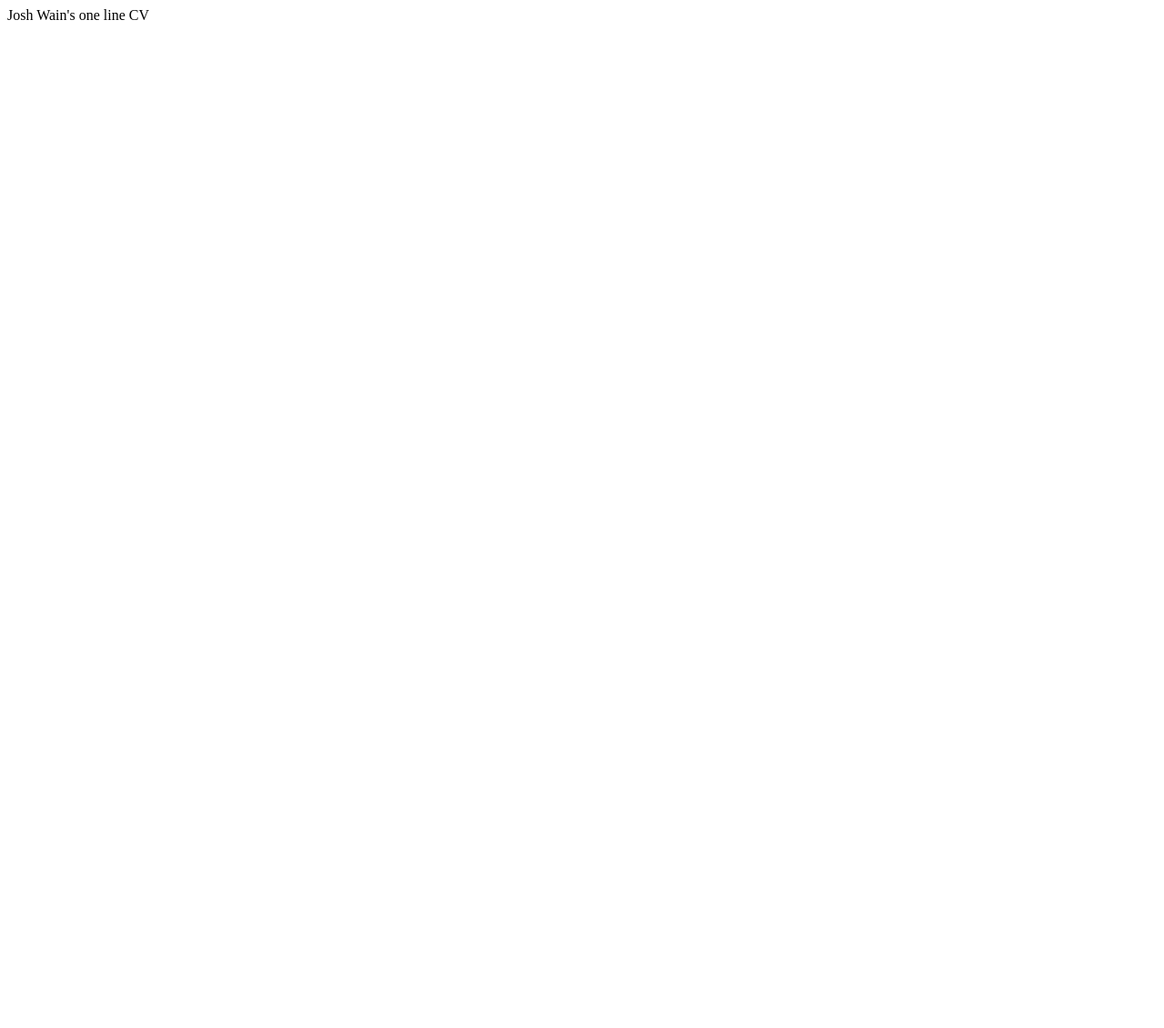
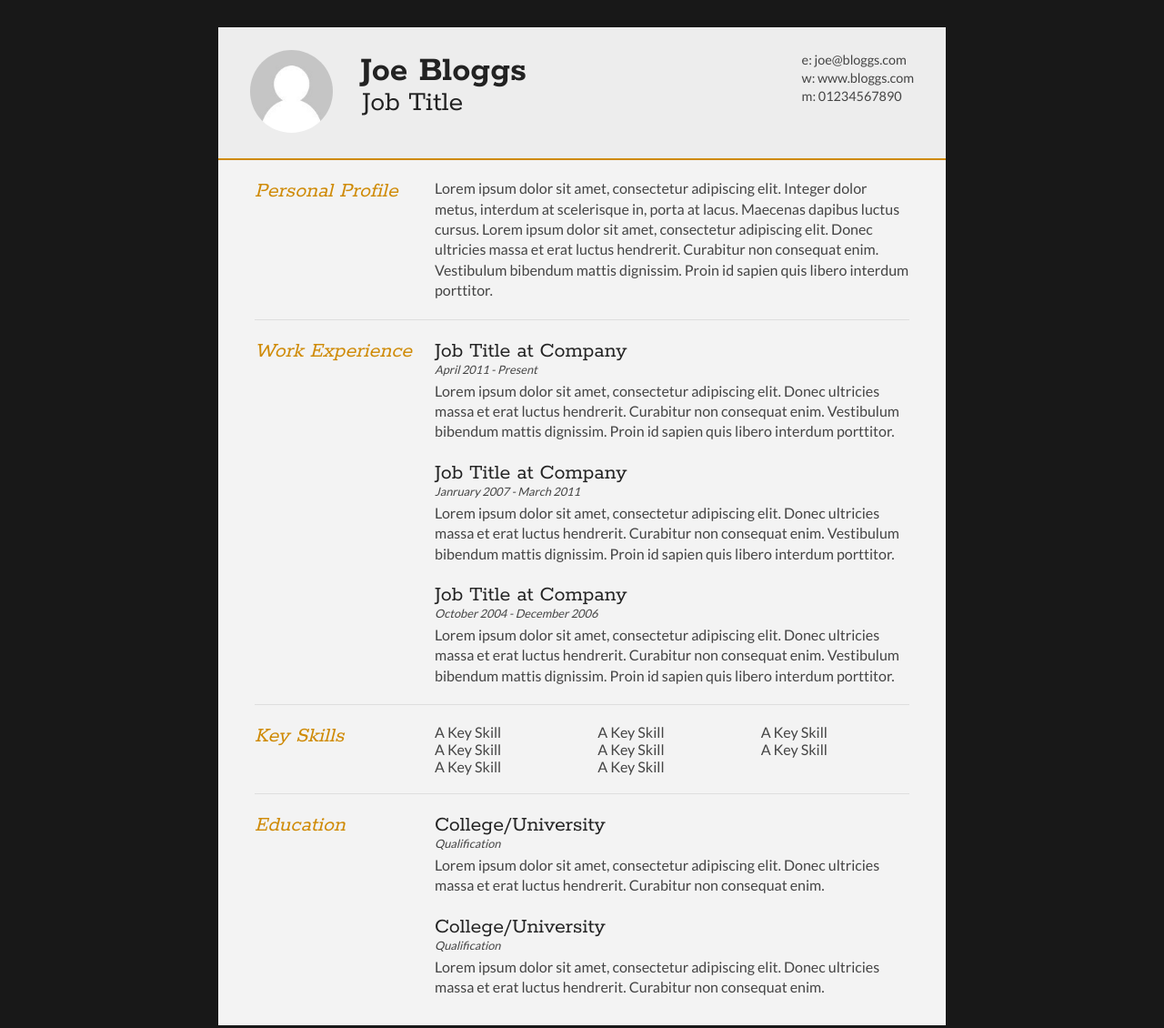
Before and after one commit to Windows03JW/Windows03JW.github.io, a plain HTML site: page index.html in a window 1280 px wide. Shown: the whole page at 91% size. Before the commit the page ends 800 px from the top, so only its background shows below. Drawn offline with Linux system fonts and the light colour scheme.

Commit message:
Added additional files

```diff
--- a/index.html
+++ b/index.html
@@ -1 +1,123 @@
-Josh Wain's one line CV
+<!DOCTYPE html>
+<html>
+<head>
+<title>Joe Bloggs - Curriculum Vitae</title>
+
+<meta name="viewport" content="width=device-width"/>
+<meta name="description" content="The Curriculum Vitae of Joe Bloggs."/>
+<meta charset="UTF-8">
+
+<link type="text/css" rel="stylesheet" href="style.css">
+<link href='http://fonts.googleapis.com/css?family=Rokkitt:400,700|Lato:400,300' rel='stylesheet' type='text/css'>
+
+</head>
+<body id="top">
+<div id="cv" class="instaFade">
+	<div class="mainDetails">
+		<div id="headshot" class="quickFade">
+			<img src="headshot.jpg" alt="Alan Smith" />
+		</div>
+
+		<div id="name">
+			<h1 class="quickFade delayTwo">Joe Bloggs</h1>
+			<h2 class="quickFade delayThree">Job Title</h2>
+		</div>
+
+		<div id="contactDetails" class="quickFade delayFour">
+			<ul>
+				<li>e: <a href="mailto:joe@bloggs.com" target="_blank">joe@bloggs.com</a></li>
+				<li>w: <a href="http://www.bloggs.com">www.bloggs.com</a></li>
+				<li>m: 01234567890</li>
+			</ul>
+		</div>
+		<div class="clear"></div>
+	</div>
+
+	<div id="mainArea" class="quickFade delayFive">
+		<section>
+			<article>
+				<div class="sectionTitle">
+					<h1>Personal Profile</h1>
+				</div>
+
+				<div class="sectionContent">
+					<p>Lorem ipsum dolor sit amet, consectetur adipiscing elit. Integer dolor metus, interdum at scelerisque in, porta at lacus. Maecenas dapibus luctus cursus. Lorem ipsum dolor sit amet, consectetur adipiscing elit. Donec ultricies massa et erat luctus hendrerit. Curabitur non consequat enim. Vestibulum bibendum mattis dignissim. Proin id sapien quis libero interdum porttitor.</p>
+				</div>
+			</article>
+			<div class="clear"></div>
+		</section>
+
+
+		<section>
+			<div class="sectionTitle">
+				<h1>Work Experience</h1>
+			</div>
+
+			<div class="sectionContent">
+				<article>
+					<h2>Job Title at Company</h2>
+					<p class="subDetails">April 2011 - Present</p>
+					<p>Lorem ipsum dolor sit amet, consectetur adipiscing elit. Donec ultricies massa et erat luctus hendrerit. Curabitur non consequat enim. Vestibulum bibendum mattis dignissim. Proin id sapien quis libero interdum porttitor.</p>
+				</article>
+
+				<article>
+					<h2>Job Title at Company</h2>
+					<p class="subDetails">Janruary 2007 - March 2011</p>
+					<p>Lorem ipsum dolor sit amet, consectetur adipiscing elit. Donec ultricies massa et erat luctus hendrerit. Curabitur non consequat enim. Vestibulum bibendum mattis dignissim. Proin id sapien quis libero interdum porttitor.</p>
+				</article>
+
+				<article>
+					<h2>Job Title at Company</h2>
+					<p class="subDetails">October 2004 - December 2006</p>
+					<p>Lorem ipsum dolor sit amet, consectetur adipiscing elit. Donec ultricies massa et erat luctus hendrerit. Curabitur non consequat enim. Vestibulum bibendum mattis dignissim. Proin id sapien quis libero interdum porttitor.</p>
+				</article>
+			</div>
+			<div class="clear"></div>
+		</section>
+
+
+		<section>
+			<div class="sectionTitle">
+				<h1>Key Skills</h1>
+			</div>
+
+			<div class="sectionContent">
+				<ul class="keySkills">
+					<li>A Key Skill</li>
+					<li>A Key Skill</li>
+					<li>A Key Skill</li>
+					<li>A Key Skill</li>
+					<li>A Key Skill</li>
+					<li>A Key Skill</li>
+					<li>A Key Skill</li>
+					<li>A Key Skill</li>
+				</ul>
+			</div>
+			<div class="clear"></div>
+		</section>
+
+
+		<section>
+			<div class="sectionTitle">
+				<h1>Education</h1>
+			</div>
+
+			<div class="sectionContent">
+				<article>
+					<h2>College/University</h2>
+					<p class="subDetails">Qualification</p>
+					<p>Lorem ipsum dolor sit amet, consectetur adipiscing elit. Donec ultricies massa et erat luctus hendrerit. Curabitur non consequat enim.</p>
+				</article>
+
+				<article>
+					<h2>College/University</h2>
+					<p class="subDetails">Qualification</p>
+					<p>Lorem ipsum dolor sit amet, consectetur adipiscing elit. Donec ultricies massa et erat luctus hendrerit. Curabitur non consequat enim.</p>
+				</article>
+			</div>
+			<div class="clear"></div>
+		</section>
+	</div>
+</div>
+</body>
+</html>
--- /dev/null
+++ b/style.css
@@ -0,0 +1,355 @@
+html,body,div,span,object,iframe,h1,h2,h3,h4,h5,h6,p,blockquote,pre,abbr,address,cite,code,del,dfn,em,img,ins,kbd,q,samp,small,strong,sub,sup,var,b,i,dl,dt,dd,ol,ul,li,fieldset,form,label,legend,table,caption,tbody,tfoot,thead,tr,th,td,article,aside,canvas,details,figcaption,figure,footer,header,hgroup,menu,nav,section,summary,time,mark,audio,video {
+border:0;
+font:inherit;
+font-size:100%;
+margin:0;
+padding:0;
+vertical-align:baseline;
+}
+
+article,aside,details,figcaption,figure,footer,header,hgroup,menu,nav,section {
+display:block;
+}
+
+html, body {background: #181818; font-family: 'Lato', helvetica, arial, sans-serif; font-size: 16px; color: #222;}
+
+.clear {clear: both;}
+
+p {
+	font-size: 1em;
+	line-height: 1.4em;
+	margin-bottom: 20px;
+	color: #444;
+}
+
+#cv {
+	width: 90%;
+	max-width: 800px;
+	background: #f3f3f3;
+	margin: 30px auto;
+}
+
+.mainDetails {
+	padding: 25px 35px;
+	border-bottom: 2px solid #cf8a05;
+	background: #ededed;
+}
+
+#name h1 {
+	font-size: 2.5em;
+	font-weight: 700;
+	font-family: 'Rokkitt', Helvetica, Arial, sans-serif;
+	margin-bottom: -6px;
+}
+
+#name h2 {
+	font-size: 2em;
+	margin-left: 2px;
+	font-family: 'Rokkitt', Helvetica, Arial, sans-serif;
+}
+
+#mainArea {
+	padding: 0 40px;
+}
+
+#headshot {
+	width: 12.5%;
+	float: left;
+	margin-right: 30px;
+}
+
+#headshot img {
+	width: 100%;
+	height: auto;
+	-webkit-border-radius: 50px;
+	border-radius: 50px;
+}
+
+#name {
+	float: left;
+}
+
+#contactDetails {
+	float: right;
+}
+
+#contactDetails ul {
+	list-style-type: none;
+	font-size: 0.9em;
+	margin-top: 2px;
+}
+
+#contactDetails ul li {
+	margin-bottom: 3px;
+	color: #444;
+}
+
+#contactDetails ul li a, a[href^=tel] {
+	color: #444;
+	text-decoration: none;
+	-webkit-transition: all .3s ease-in;
+	-moz-transition: all .3s ease-in;
+	-o-transition: all .3s ease-in;
+	-ms-transition: all .3s ease-in;
+	transition: all .3s ease-in;
+}
+
+#contactDetails ul li a:hover {
+	color: #cf8a05;
+}
+
+
+section {
+	border-top: 1px solid #dedede;
+	padding: 20px 0 0;
+}
+
+section:first-child {
+	border-top: 0;
+}
+
+section:last-child {
+	padding: 20px 0 10px;
+}
+
+.sectionTitle {
+	float: left;
+	width: 25%;
+}
+
+.sectionContent {
+	float: right;
+	width: 72.5%;
+}
+
+.sectionTitle h1 {
+	font-family: 'Rokkitt', Helvetica, Arial, sans-serif;
+	font-style: italic;
+	font-size: 1.5em;
+	color: #cf8a05;
+}
+
+.sectionContent h2 {
+	font-family: 'Rokkitt', Helvetica, Arial, sans-serif;
+	font-size: 1.5em;
+	margin-bottom: -2px;
+}
+
+.subDetails {
+	font-size: 0.8em;
+	font-style: italic;
+	margin-bottom: 3px;
+}
+
+.keySkills {
+	list-style-type: none;
+	-moz-column-count:3;
+	-webkit-column-count:3;
+	column-count:3;
+	margin-bottom: 20px;
+	font-size: 1em;
+	color: #444;
+}
+
+.keySkills ul li {
+	margin-bottom: 3px;
+}
+
+@media all and (min-width: 602px) and (max-width: 800px) {
+	#headshot {
+		display: none;
+	}
+
+	.keySkills {
+	-moz-column-count:2;
+	-webkit-column-count:2;
+	column-count:2;
+	}
+}
+
+@media all and (max-width: 601px) {
+	#cv {
+		width: 95%;
+		margin: 10px auto;
+		min-width: 280px;
+	}
+
+	#headshot {
+		display: none;
+	}
+
+	#name, #contactDetails {
+		float: none;
+		width: 100%;
+		text-align: center;
+	}
+
+	.sectionTitle, .sectionContent {
+		float: none;
+		width: 100%;
+	}
+
+	.sectionTitle {
+		margin-left: -2px;
+		font-size: 1.25em;
+	}
+
+	.keySkills {
+		-moz-column-count:2;
+		-webkit-column-count:2;
+		column-count:2;
+	}
+}
+
+@media all and (max-width: 480px) {
+	.mainDetails {
+		padding: 15px 15px;
+	}
+
+	section {
+		padding: 15px 0 0;
+	}
+
+	#mainArea {
+		padding: 0 25px;
+	}
+
+
+	.keySkills {
+	-moz-column-count:1;
+	-webkit-column-count:1;
+	column-count:1;
+	}
+
+	#name h1 {
+		line-height: .8em;
+		margin-bottom: 4px;
+	}
+}
+
+@media print {
+    #cv {
+        width: 100%;
+    }
+}
+
+@-webkit-keyframes reset {
+	0% {
+		opacity: 0;
+	}
+	100% {
+		opacity: 0;
+	}
+}
+
+@-webkit-keyframes fade-in {
+	0% {
+		opacity: 0;
+	}
+	40% {
+		opacity: 0;
+	}
+	100% {
+		opacity: 1;
+	}
+}
+
+@-moz-keyframes reset {
+	0% {
+		opacity: 0;
+	}
+	100% {
+		opacity: 0;
+	}
+}
+
+@-moz-keyframes fade-in {
+	0% {
+		opacity: 0;
+	}
+	40% {
+		opacity: 0;
+	}
+	100% {
+		opacity: 1;
+	}
+}
+
+@keyframes reset {
+	0% {
+		opacity: 0;
+	}
+	100% {
+		opacity: 0;
+	}
+}
+
+@keyframes fade-in {
+	0% {
+		opacity: 0;
+	}
+	40% {
+		opacity: 0;
+	}
+	100% {
+		opacity: 1;
+	}
+}
+
+.instaFade {
+    -webkit-animation-name: reset, fade-in;
+    -webkit-animation-duration: 1.5s;
+    -webkit-animation-timing-function: ease-in;
+
+	-moz-animation-name: reset, fade-in;
+    -moz-animation-duration: 1.5s;
+    -moz-animation-timing-function: ease-in;
+
+	animation-name: reset, fade-in;
+    animation-duration: 1.5s;
+    animation-timing-function: ease-in;
+}
+
+.quickFade {
+    -webkit-animation-name: reset, fade-in;
+    -webkit-animation-duration: 2.5s;
+    -webkit-animation-timing-function: ease-in;
+
+	-moz-animation-name: reset, fade-in;
+    -moz-animation-duration: 2.5s;
+    -moz-animation-timing-function: ease-in;
+
+	animation-name: reset, fade-in;
+    animation-duration: 2.5s;
+    animation-timing-function: ease-in;
+}
+
+.delayOne {
+	-webkit-animation-delay: 0, .5s;
+	-moz-animation-delay: 0, .5s;
+	animation-delay: 0, .5s;
+}
+
+.delayTwo {
+	-webkit-animation-delay: 0, 1s;
+	-moz-animation-delay: 0, 1s;
+	animation-delay: 0, 1s;
+}
+
+.delayThree {
+	-webkit-animation-delay: 0, 1.5s;
+	-moz-animation-delay: 0, 1.5s;
+	animation-delay: 0, 1.5s;
+}
+
+.delayFour {
+	-webkit-animation-delay: 0, 2s;
+	-moz-animation-delay: 0, 2s;
+	animation-delay: 0, 2s;
+}
+
+.delayFive {
+	-webkit-animation-delay: 0, 2.5s;
+	-moz-animation-delay: 0, 2.5s;
+	animation-delay: 0, 2.5s;
+}
```
Also changed, not shown: headshot.jpg (added).
